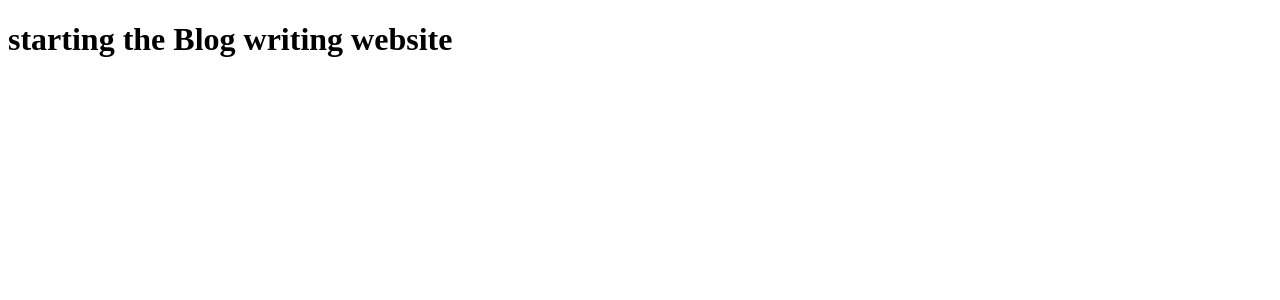
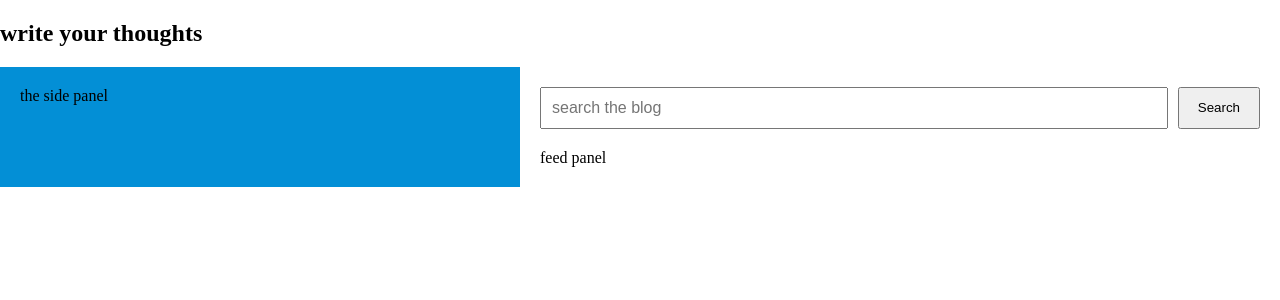
Before and after one commit to Ranrajen/BlogVerse, a React (Vite) app: page / in a window 1280 px wide. Shown: the top 300 px of the page. Built offline with nearby package versions, Linux system fonts and the light colour scheme.

Commit message:
updated with the structure and header and search bar

```diff
--- a/src/App.css
+++ b/src/App.css
@@ -0,0 +1,47 @@
+/* Reset body to take up the full window height */
+html,
+body,
+#root {
+  margin: 0;
+  padding: 0;
+  height: 100vh;
+}
+
+/* Parent container setup */
+.screen-split {
+  display: flex;
+  height: 100%;
+  width: 100%;
+}
+
+/* Side panel gets 40% width */
+.left-side {
+  flex: 40;
+  background-color: #038fd6; /* Light tint so you can see it */
+  padding: 20px;
+}
+
+/* Main feed panel gets 60% width */
+.right-side {
+  flex: 60;
+  background-color: #ffffff;
+  padding: 20px;
+}
+
+.search-bar {
+  display: flex;
+  gap: 10px;
+
+  margin-bottom: 20px;
+}
+
+.search-bar input {
+  flex: 1;
+  padding: 10px;
+  font-size: 16px;
+}
+
+.search-bar button {
+  padding: 10px 18px;
+  cursor: pointer;
+}
--- a/src/App.tsx
+++ b/src/App.tsx
@@ -1,8 +1,19 @@
+// 1. Fixed the relative path typo (added the dot)
+import './App.css';
+import Header from './components/Header';
+import SearchBar from './components/SearchBar';
+
 function App() {
   return (
-    <>
-      <h1>starting the Blog writing website </h1>
-    </>
+    <div className='app'>     <Header />
+      <div className="screen-split">
+        <aside className="left-side">the side panel</aside>
+        <main className="right-side">
+          <SearchBar />
+          feed panel
+        </main>
+      </div>
+    </div>
   );
 }
 
--- /dev/null
+++ b/src/components/Header.tsx
@@ -0,0 +1,11 @@
+function Header() {
+  return (
+    <>
+
+      <header>
+        <h2>write your thoughts </h2>
+      </header>
+    </>
+  );
+}
+export default Header;
--- /dev/null
+++ b/src/components/SearchBar.tsx
@@ -0,0 +1,13 @@
+function SearchBar() {
+  return (
+    <>
+      <div className="search-bar">
+        {' '}
+        <input type="text " placeholder="search the blog" />
+        <button>Search</button>
+      </div>
+    </>
+  );
+}
+
+export default SearchBar;
```
